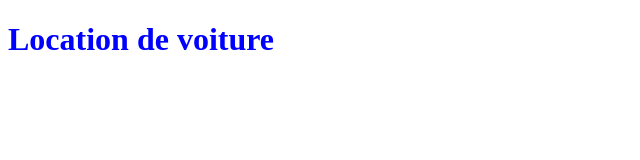
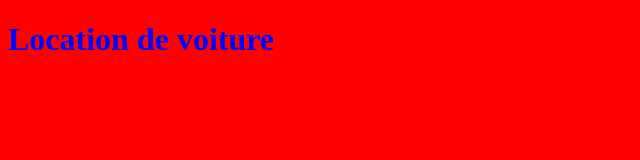
Before and after one commit to OMFGICYOM/locationvoiture, a plain HTML site: page index.html in a window 1280 px wide. Shown: the whole page, without its empty margins (0-640 px from the left). Drawn offline with Linux system fonts and the light colour scheme.

Commit message:
modification color fond

```diff
--- a/index.html
+++ b/index.html
@@ -3,7 +3,7 @@
 <head>
 	<title>test git</title>
 </head>
-<body style="color:blue;">
+<body style="color:blue; background-color: red">
 <h1>Location de voiture</h1>
 </body>
 </html>
```
